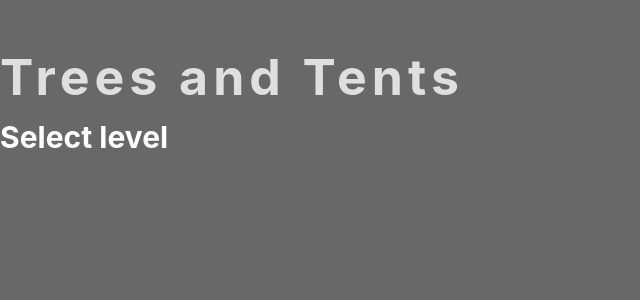
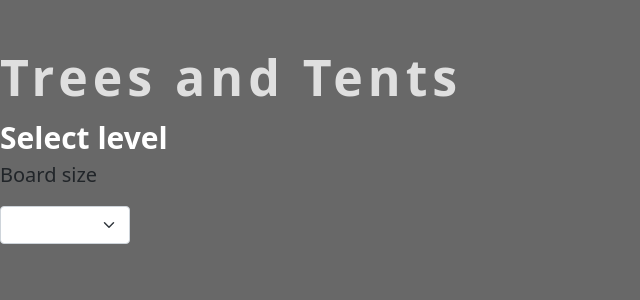
Before and after one commit to piotrst99/TreesAndTents, an Angular app: page / in a window 1280 px wide. Shown: the top 300 px of the page, without its empty margins (0-640 px from the left). Built offline with nearby package versions, Linux system fonts and the light colour scheme.

Commit message:
MainMenu

```diff
--- a/src/app/app.component.html
+++ b/src/app/app.component.html
@@ -1,2 +1,3 @@
 <div id="title">{{title}}</div>
 <app-main-menu></app-main-menu>
+<!--<app-board></app-board>-->
--- a/src/app/app.module.ts
+++ b/src/app/app.module.ts
@@ -1,5 +1,6 @@
 import { NgModule } from '@angular/core';
 import { BrowserModule } from '@angular/platform-browser';
+import { FormsModule } from '@angular/forms';
 
 import { AppRoutingModule } from './app-routing.module';
 import { AppComponent } from './app.component';
@@ -16,7 +17,8 @@ import { MainMenuComponent } from './main-menu/main-menu.component';
   ],
   imports: [
     BrowserModule,
-    AppRoutingModule
+    AppRoutingModule,
+    FormsModule
   ],
   providers: [],
   bootstrap: [AppComponent]
--- a/src/app/main-menu/main-menu.component.html
+++ b/src/app/main-menu/main-menu.component.html
@@ -1 +1,14 @@
 <div id="selectLvl">Select level</div>
+
+<p style="font-size: 20px; font-weight: 500;">Board size</p>
+
+<!--<select (change)="selectBoardSize($event)" class="form-select" style="width: 130px;">-->
+<select (change)="selectBoardSize($event)" [(ngModel)]="selectedSize" class="form-select" style="width: 130px;">
+    <!--<option *ngFor="let item of boardSizes; let i= index" [ngValue]="i">{{item}}</option>-->
+    <option *ngFor="let item of boardSizes;" [ngValue]="item">{{item}}</option>
+</select>
+
+<div>
+    <app-board *ngIf="selectedSize === boardSizes[0] "></app-board>
+    <div *ngIf="selectedSize === boardSizes[1]">Plansza 6x6</div>
+</div>
--- a/src/app/main-menu/main-menu.component.ts
+++ b/src/app/main-menu/main-menu.component.ts
@@ -7,6 +7,19 @@ import { Component, OnInit } from '@angular/core';
 })
 export class MainMenuComponent {
 
+  public boardSizes: string[] = ['5 x 5', '6 x 6'];
+  public selectedSize: string = '';
+  //public index: number = 0;
+
+  public showLevels():void{
+
+  }
+
+  selectBoardSize(event: any): void{
+    //console.log(this.selectedSize);
+
+  }
+
   constructor() { }
 
 
--- a/src/index.html
+++ b/src/index.html
@@ -6,9 +6,24 @@
   <base href="/">
   <meta name="viewport" content="width=device-width, initial-scale=1">
   <link rel="icon" type="image/x-icon" href="favicon.ico">
-  <link rel="stylesheet" href="https://stackpath.bootstrapcdn.com/bootstrap/4.3.1/css/bootstrap.min.css" integrity="sha384-ggOyR0iXCbMQv3Xipma34MD+dH/1fQ784/j6cY/iJTQUOhcWr7x9JvoRxT2MZw1T" crossorigin="anonymous">
+  <link href="https://cdn.jsdelivr.net/npm/bootstrap@5.1.3/dist/css/bootstrap.min.css" rel="stylesheet" integrity="sha384-1BmE4kWBq78iYhFldvKuhfTAU6auU8tT94WrHftjDbrCEXSU1oBoqyl2QvZ6jIW3" crossorigin="anonymous">
 </head>
 <body>
   <app-root></app-root>
+  <script
+      src="https://code.jquery.com/jquery-3.2.1.slim.min.js"
+      integrity="sha384-KJ3o2DKtIkvYIK3UENzmM7KCkRr/rE9/Qpg6aAZGJwFDMVNA/GpGFF93hXpG5KkN"
+      crossorigin="anonymous"
+    ></script>
+    <script
+      src="https://cdnjs.cloudflare.com/ajax/libs/popper.js/1.12.9/umd/popper.min.js"
+      integrity="sha384-ApNbgh9B+Y1QKtv3Rn7W3mgPxhU9K/ScQsAP7hUibX39j7fakFPskvXusvfa0b4Q"
+      crossorigin="anonymous"
+    ></script>
+    <script
+      src="https://maxcdn.bootstrapcdn.com/bootstrap/4.0.0/js/bootstrap.min.js"
+      integrity="sha384-JZR6Spejh4U02d8jOt6vLEHfe/JQGiRRSQQxSfFWpi1MquVdAyjUar5+76PVCmYl"
+      crossorigin="anonymous"
+    ></script>
 </body>
 </html>
```
